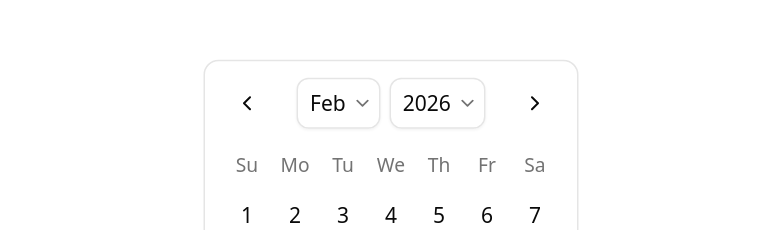
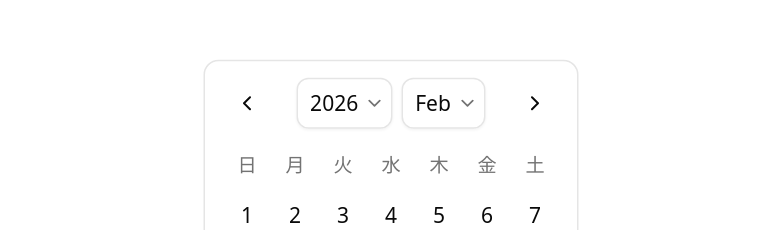
Before and after one commit to moriri-morimori/Calendar, a React (Vite) app: page / in a window 1280 px wide. Shown: the part 150-380 px from the top of the page, without its empty margins (249-1006 px from the left). Built offline with nearby package versions, Linux system fonts and the light colour scheme.

Commit message:
feature: カレンダーを日本語表記に変更

```diff
--- a/src/features/components/calendar.tsx
+++ b/src/features/components/calendar.tsx
@@ -1,5 +1,6 @@
 "use clint";
 import React from "react";
+import { ja } from "date-fns/locale"
 import { Calendar } from "../../shared/ui/calendar";
 
 export function CalendarPage() {
@@ -12,6 +13,7 @@ export function CalendarPage() {
         onSelect={setDate}
         className="rounded-lg border scale-150"
         captionLayout="dropdown"
+        locale={ja}
       />
     </div>
   );
```
